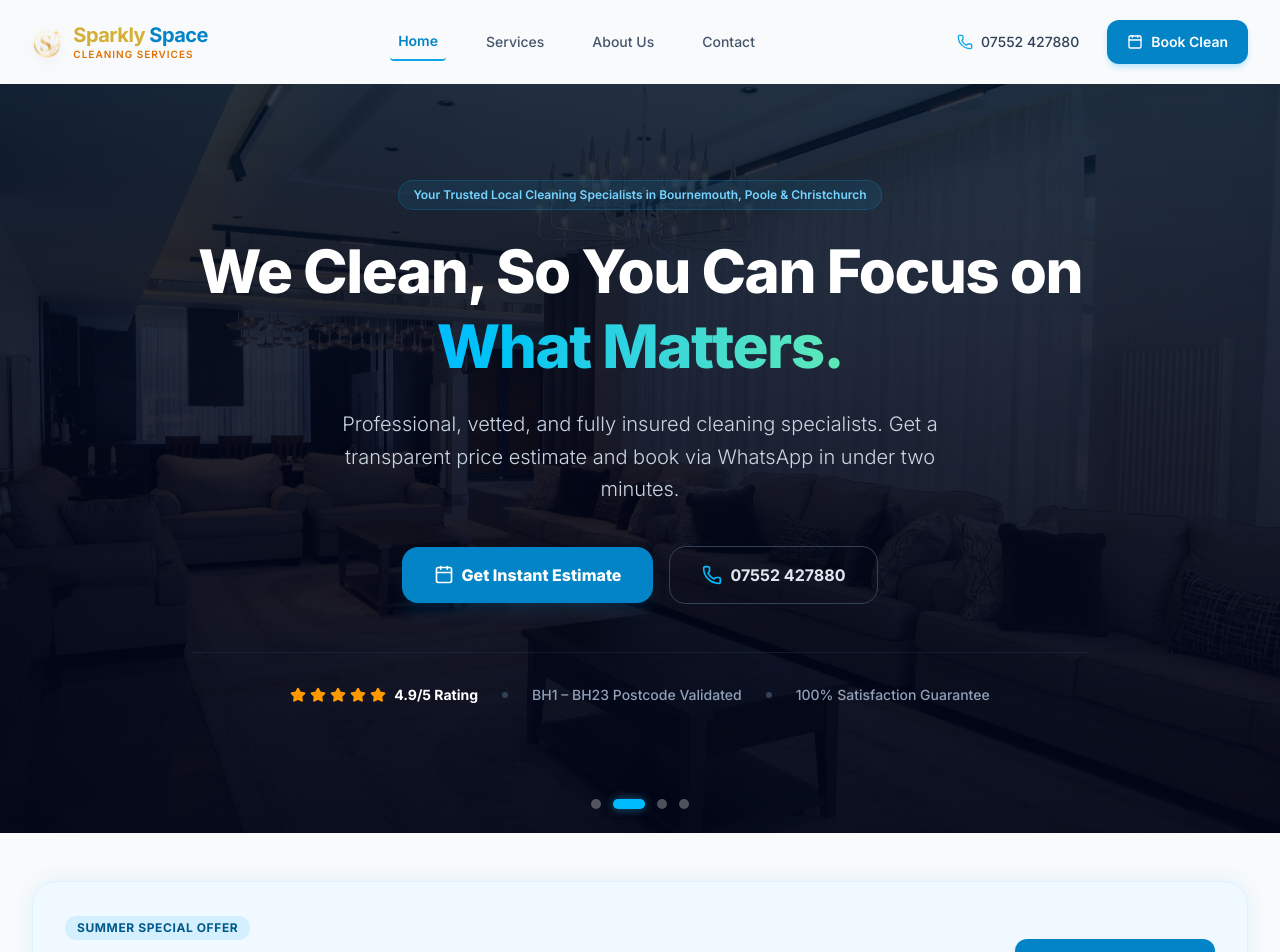
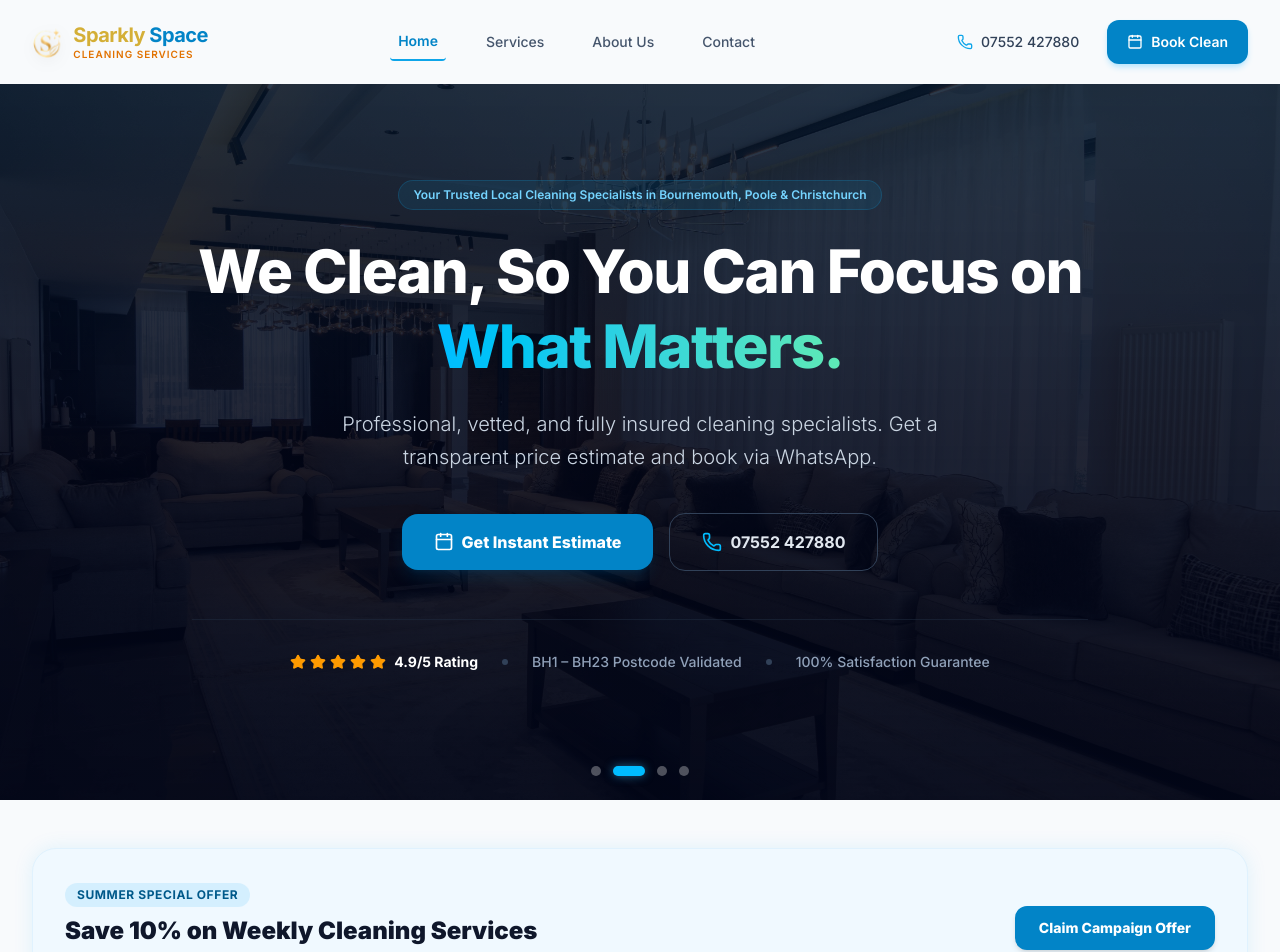
Before and after one commit to 4Buckscodes/sparklyspace, a Next.js app: page / in a window 1280 px wide. Shown: the top 952 px of the page. Built offline with nearby package versions, Linux system fonts and the light colour scheme.

Commit message:
copy: Adjust Campaign offer description to 10% and remove Hero text details

```diff
--- a/components/sections/Campaign.tsx
+++ b/components/sections/Campaign.tsx
@@ -10,7 +10,7 @@ export default function Campaign() {
             Summer Special Offer
           </span>
           <h2 className="text-xl sm:text-2xl font-black text-slate-900">
-            Save 20% on Weekly Cleaning Services
+            Save 10% on Weekly Cleaning Services
           </h2>
           <p className="text-slate-500 text-sm">
             Book a weekly domestic clean today and receive a recurring 20% discount on every visit!
--- a/components/sections/Hero.tsx
+++ b/components/sections/Hero.tsx
@@ -20,7 +20,7 @@ export default function Hero() {
         </h1>
 
         <p className="text-lg sm:text-xl text-slate-300 font-light max-w-2xl mx-auto mb-10 leading-relaxed">
-          Professional, vetted, and fully insured cleaning specialists. Get a transparent price estimate and book via WhatsApp in under two minutes.
+          Professional, vetted, and fully insured cleaning specialists. Get a transparent price estimate and book via WhatsApp.
         </p>
 
         <div className="flex flex-col sm:flex-row justify-center items-center gap-4">
```
